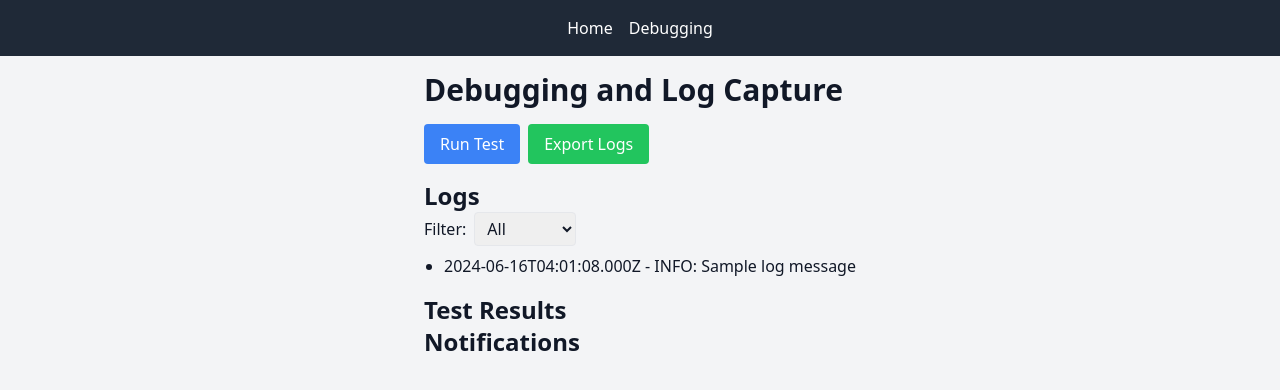
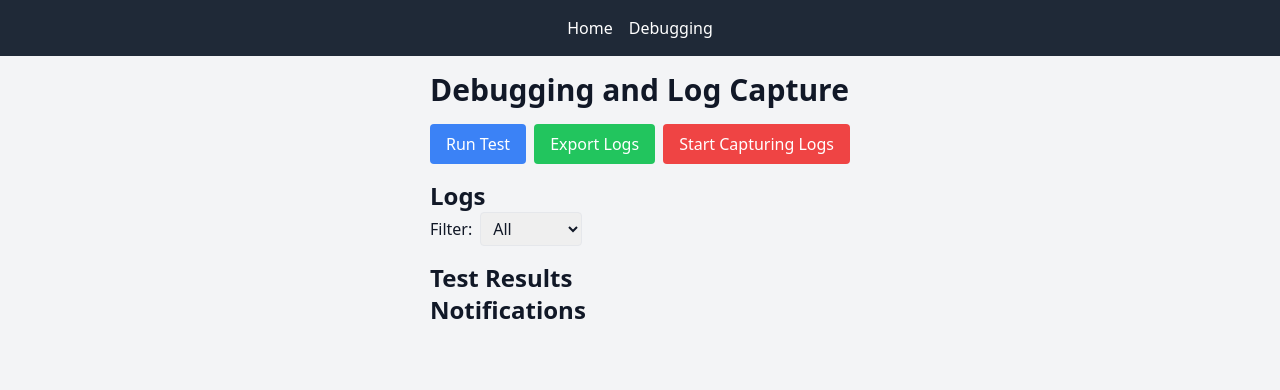
Before and after one commit to Toowiredd/bare-bones-app-modify, a React (Vite) app: page /debugging in a window 1280 px wide. Shown: the top 390 px of the page. Built offline with nearby package versions, Linux system fonts and the light colour scheme.

Commit message:
Reinstalled original GUI with minimal code rewriting. Enhanced the logic and functionality of the logs, and added further enhancements to the test page GUI.

```diff
--- a/src/App.jsx
+++ b/src/App.jsx
@@ -1,6 +1,7 @@
 import React from 'react';
 import { BrowserRouter as Router, Route, Routes, Link } from 'react-router-dom';
 import DebuggingPage from './pages/DebuggingPage';
+import HomePage from './pages/HomePage';
 
 function App() {
   return (
@@ -17,12 +18,7 @@ function App() {
           </ul>
         </nav>
         <Routes>
-          <Route path="/" element={
-            <div className="min-h-screen flex flex-col items-center justify-center bg-gray-100">
-              <h1 className="text-5xl font-bold mb-4">Welcome to Bare Bones App</h1>
-              <p className="text-lg text-gray-700">This is a minimalistic application structure that you can modify and build upon.</p>
-            </div>
-          } />
+          <Route path="/" element={<HomePage />} />
           <Route path="/debugging" element={<DebuggingPage />} />
         </Routes>
       </div>
--- a/src/pages/DebuggingPage.jsx
+++ b/src/pages/DebuggingPage.jsx
@@ -6,16 +6,18 @@ const DebuggingPage = () => {
   const [testResults, setTestResults] = useState([]);
   const [filter, setFilter] = useState('all');
   const [notifications, setNotifications] = useState([]);
+  const [isCapturing, setIsCapturing] = useState(false);
 
   useEffect(() => {
-    // Simulate log capture
-    const interval = setInterval(() => {
-      const newLog = { level: 'info', message: 'Sample log message', timestamp: new Date().toISOString() };
-      setLogs((prevLogs) => [...prevLogs, newLog]);
-    }, 5000);
-
+    let interval;
+    if (isCapturing) {
+      interval = setInterval(() => {
+        const newLog = { level: 'info', message: 'Sample log message', timestamp: new Date().toISOString() };
+        setLogs((prevLogs) => [...prevLogs, newLog]);
+      }, 5000);
+    }
     return () => clearInterval(interval);
-  }, []);
+  }, [isCapturing]);
 
   const captureLog = (log) => {
     setLogs([...logs, log]);
@@ -41,6 +43,9 @@ const DebuggingPage = () => {
       <div className="mb-4">
         <button onClick={runTest} className="px-4 py-2 bg-blue-500 text-white rounded">Run Test</button>
         <button onClick={exportLogs} className="px-4 py-2 bg-green-500 text-white rounded ml-2">Export Logs</button>
+        <button onClick={() => setIsCapturing(!isCapturing)} className="px-4 py-2 bg-red-500 text-white rounded ml-2">
+          {isCapturing ? 'Stop Capturing Logs' : 'Start Capturing Logs'}
+        </button>
       </div>
       <div className="mb-4">
         <h2 className="text-2xl font-bold">Logs</h2>
--- /dev/null
+++ b/src/pages/HomePage.jsx
@@ -0,0 +1,10 @@
+import React from 'react';
+
+const HomePage = () => (
+  <div className="min-h-screen flex flex-col items-center justify-center bg-gray-100">
+    <h1 className="text-5xl font-bold mb-4">Welcome to the Enhanced App</h1>
+    <p className="text-lg text-gray-700">This application has been enhanced with better logging and debugging features.</p>
+  </div>
+);
+
+export default HomePage;
```
